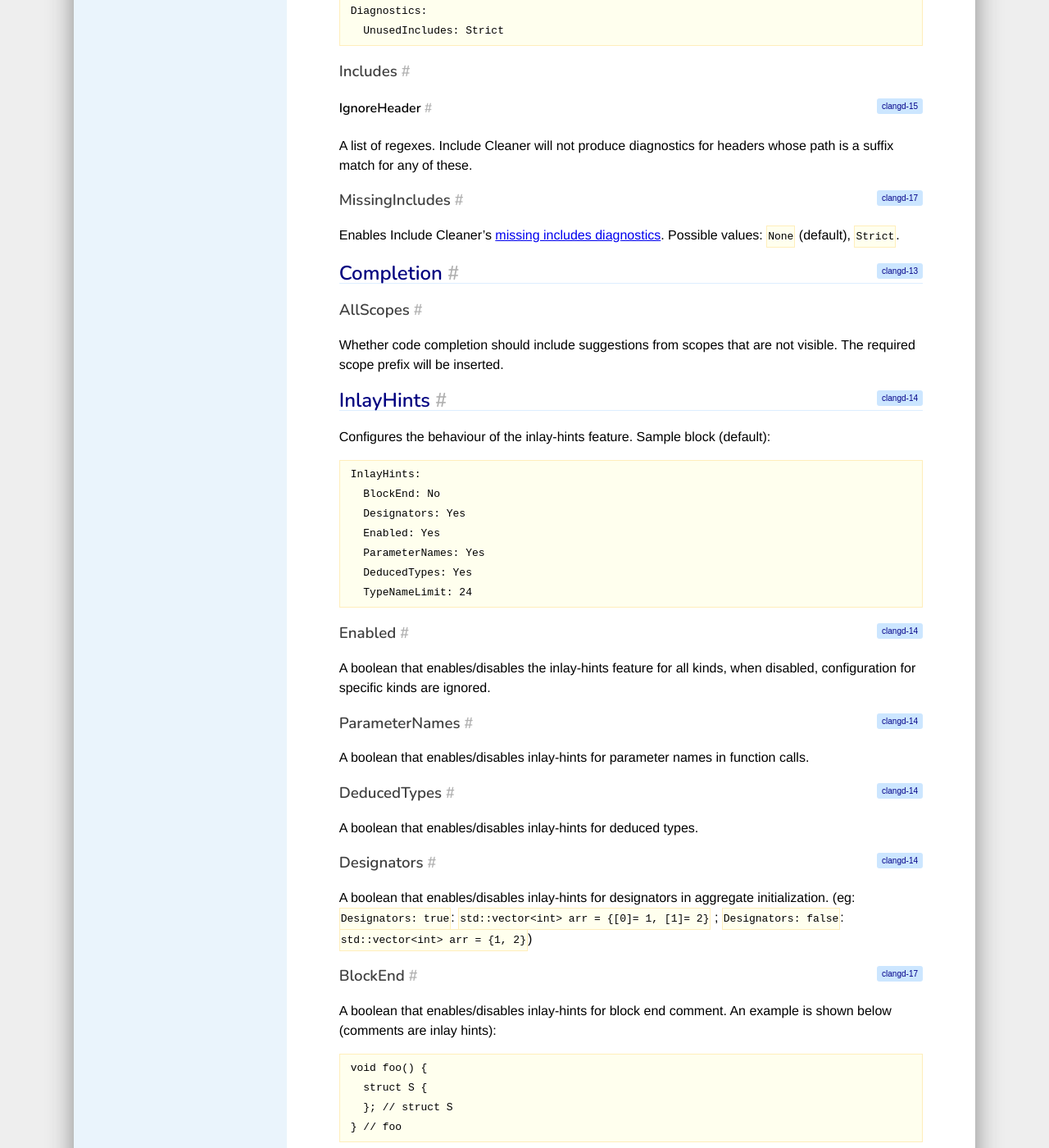
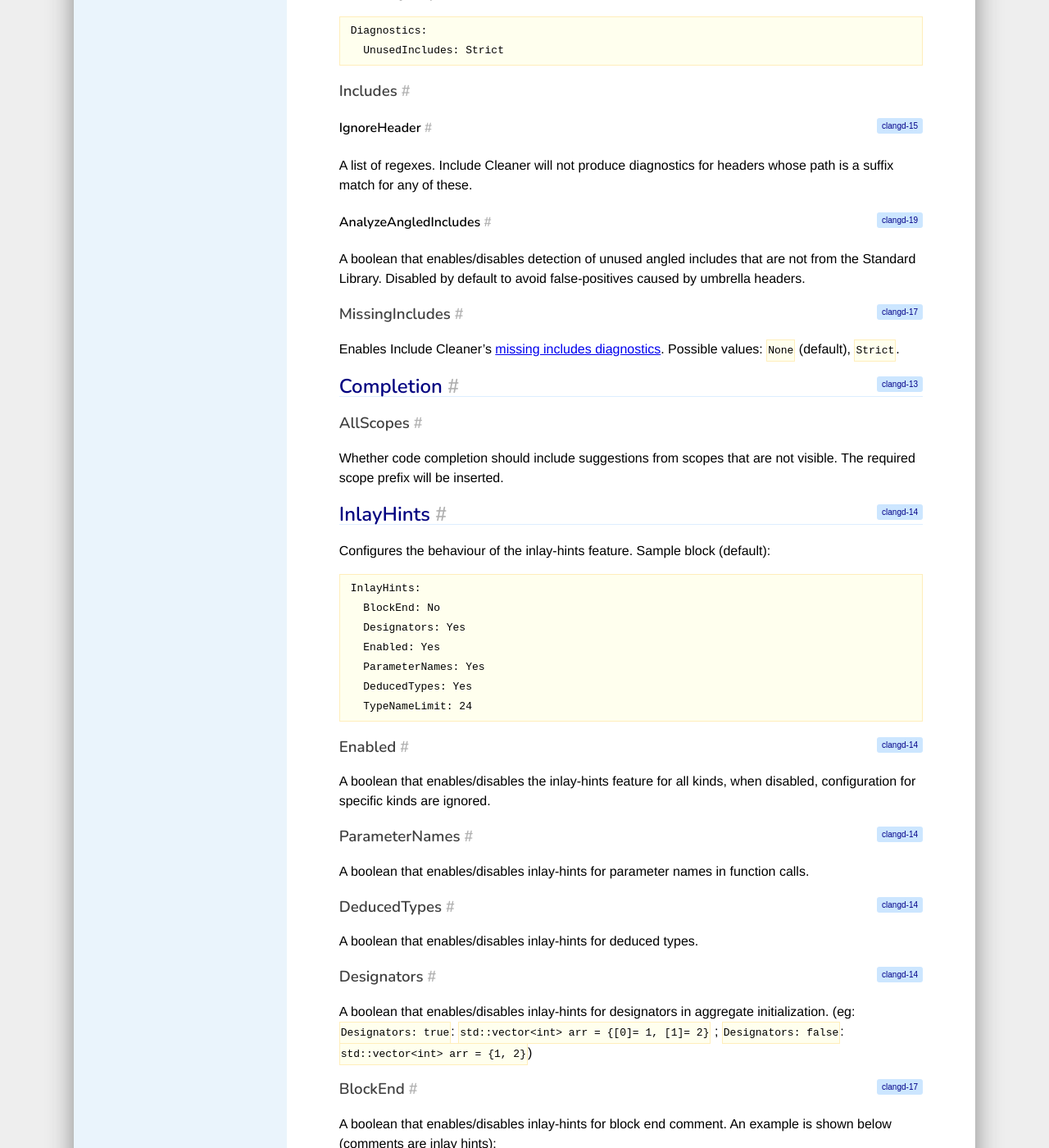
Before and after one commit to llvm/clangd-www, a Jekyll site: the page built from config.md, in a window 1280 px wide and 1400 px high, scrolled down 7150 px. Shown: the whole window at 82% size. Built offline with Jekyll 4.4.1, drawn with Linux system fonts in a browser that asks for light colours; our own code applies the rules of GitHub Pages for plain Markdown files; some of the changed text lies outside the part shown.

Commit message:
Document AnalyzeAngledIncludes, update info about standard library includes (#100)

```diff
--- a/config.md
+++ b/config.md
@@ -314,6 +314,12 @@
 A list of regexes. Include Cleaner will not produce diagnostics for headers
 whose path is a suffix match for any of these.
 
+#### AnalyzeAngledIncludes
+{:.v19}
+
+A boolean that enables/disables detection of unused angled includes that are not from the Standard Library.
+Disabled by default to avoid false-positives caused by umbrella headers.
+
 ### MissingIncludes
 {:.v17}
 
--- a/styles.css
+++ b/styles.css
@@ -168,7 +168,8 @@
 }
 
 /* Version marker ornaments */
-.v6::before, .v7::before, .v8::before, .v9::before, .v10::before, .v11::before, .v12::before, .v13::before, .v14::before, .v15::before, .v16::before, .v17::before, .v18::before {
+.v6::before, .v7::before, .v8::before, .v9::before, .v10::before, .v11::before, .v12::before,
+.v13::before, .v14::before, .v15::before, .v16::before, .v17::before, .v18::before, .v19::before {
   color: #008;
   border-radius: 3px;
   padding: 0.2em 0.6em;
@@ -193,6 +194,7 @@
 .v16::before { content: "clangd-16"; }
 .v17::before { content: "clangd-17"; }
 .v18::before { content: "clangd-18"; }
+.v19::before { content: "clangd-19"; }
 #edit {
   text-decoration: none;
   position: absolute;
```
Also changed, not shown: design/include-cleaner.md (+3 -1 lines).
